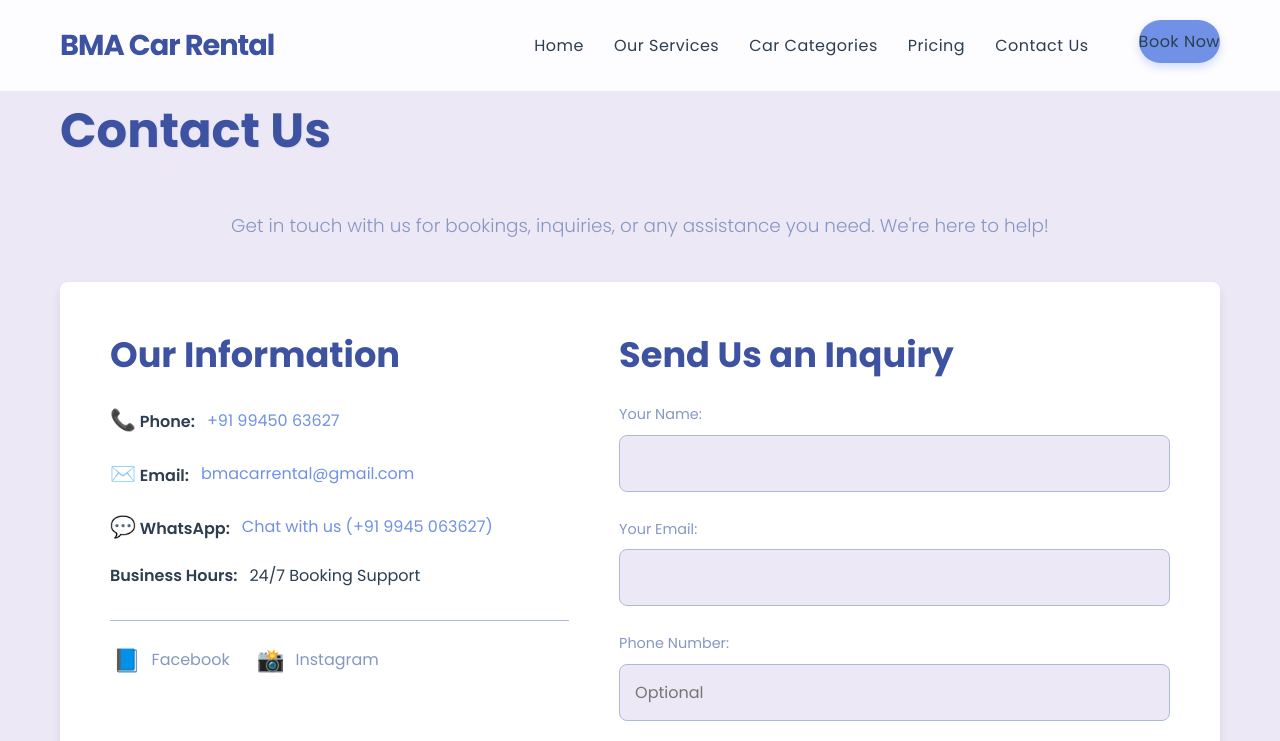
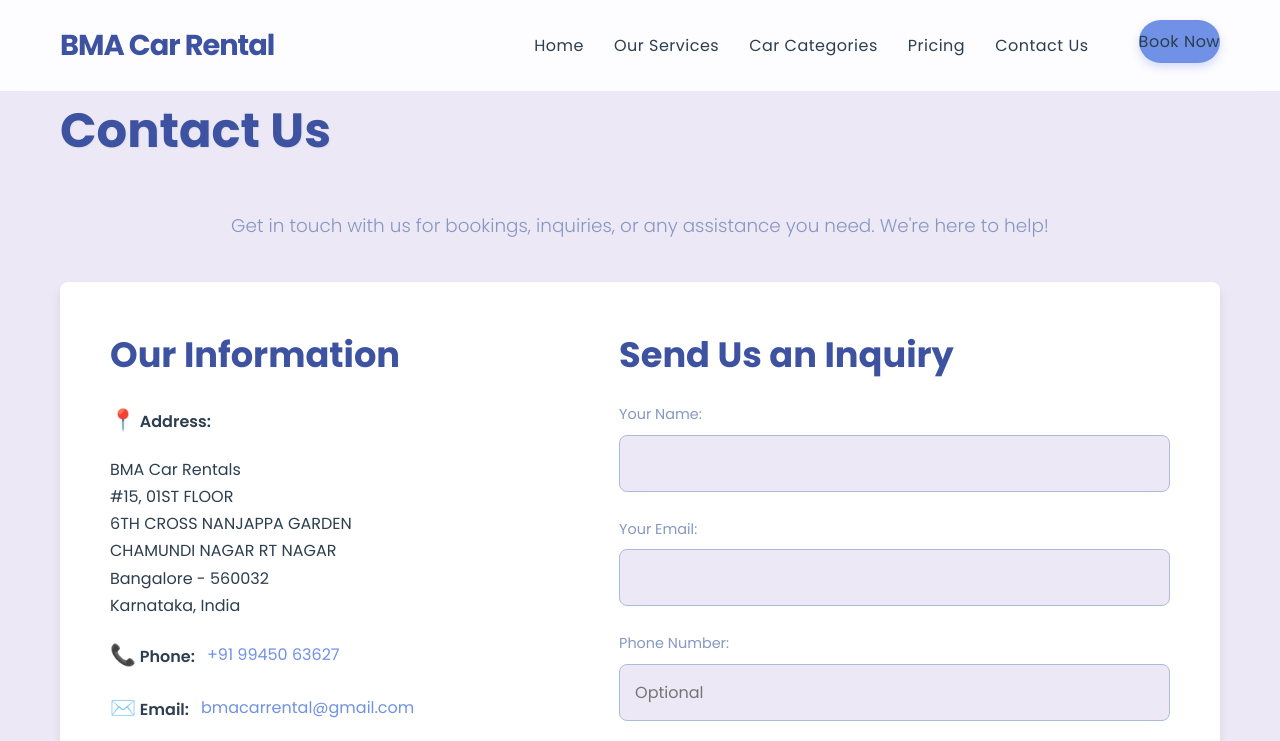
Before and after one commit to bmacarrental/bmacarrental.github.io, a plain HTML site: page contact.html in a window 1280 px wide. Shown: the top 741 px of the page. Drawn offline with Linux system fonts and the light colour scheme.

Commit message:
Update contact.html

```diff
--- a/contact.html
+++ b/contact.html
@@ -34,14 +34,15 @@
         <div class="contact-container">
             <div class="contact-details">
                 <h2>Our Information</h2>
-                <!-- <p><strong><i class="icon-location"></i> Address:</strong></p>
+                <p><strong><i class="icon-location"></i> Address:</strong></p>
                 <p>
-                    [Your Company Name - BMA Car Rental]<br>
-                    [Your Street Address]<br>
-                    [Your Area/Locality]<br>
-                    [Your City, Pincode, e.g., Bangalore - 560XXX]<br>
+                    BMA Car Rentals <br>
+                    #15, 01ST FLOOR <br>
+                    6TH CROSS NANJAPPA GARDEN<br>
+                    CHAMUNDI NAGAR RT NAGAR<br>
+                    Bangalore - 560032<br>
                     Karnataka, India
-                </p> -->
+                </p>
 
                 <p><strong><i class="icon-phone"></i> Phone:</strong> <a href="tel:++919945063627">+91 99450 63627</a></p> <p><strong><i class="icon-email"></i> Email:</strong> <a href="mailto:bmacarrental@gmail.com">bmacarrental@gmail.com</a></p> <p><strong><i class="icon-whatsapp"></i> WhatsApp:</strong> <a href="https://wa.me/919945063627" target="_blank">Chat with us (+91 9945 063627)</a></p> <p><strong>Business Hours:</strong> 24/7 Booking Support</p>
 
```
